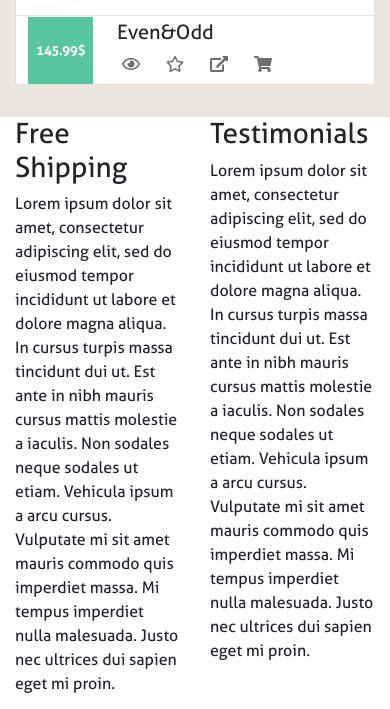
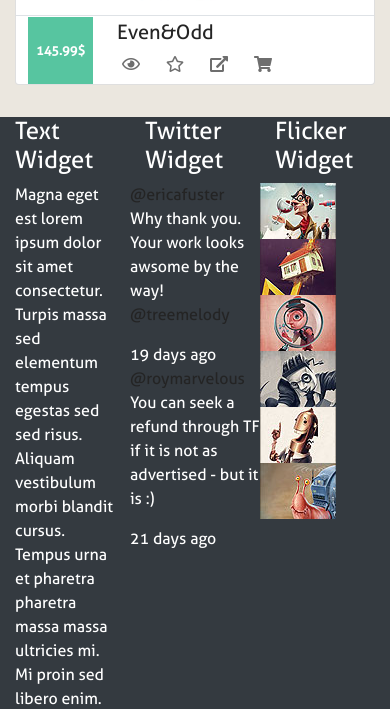
Before and after one commit to vladplesu/eproject, a website: page public/index.html in a window 390 px wide. Shown: the part 2683-3392 px from the top of the page. Drawn offline with nearby package versions, Linux system fonts and the light colour scheme; files that its build step writes are made by us from their sources.

Commit message:
removed freeshiping content from small devices

```diff
--- a/public/index.html
+++ b/public/index.html
@@ -390,7 +390,7 @@
         </div>
       </div>
       <!-- best sellers end-->
-      <div class="container">
+      <div class="container  d-none d-md-block">
         <div class="row">
           <div class="col">
             <h3>Free Shipping</h3>
```
